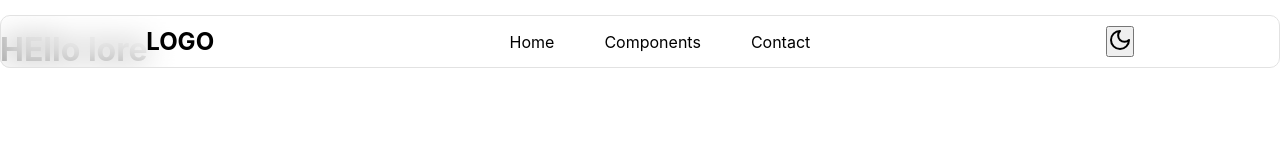
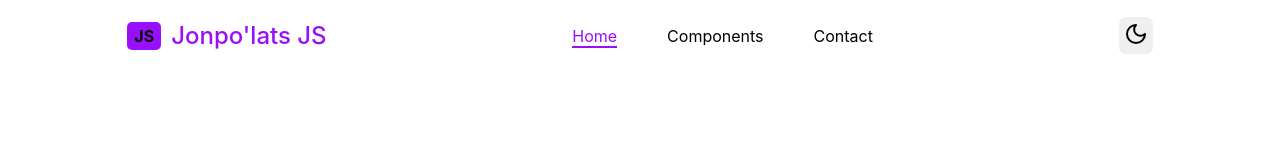
Before and after one commit to Jonpolattt/jonpolattts-work-js, a plain HTML site: page index.html in a window 1280 px wide. Shown: the top 160 px of the page. Drawn offline with Linux system fonts and the light colour scheme.

Commit message:
header ui end

```diff
--- a/assets/css/style.css
+++ b/assets/css/style.css
@@ -2,13 +2,8 @@
   margin: 0;
   padding: 0;
   box-sizing: border-box;
-  font-family:
-    Inter,
-    -apple-system,
-    BlinkMacSystemFont,
-    Segoe UI,
-    sans-serif;
   list-style: none;
+  text-decoration: none;
 }
 
 :root {
@@ -46,12 +41,42 @@
   --sidebar-accent-foreground: oklch(98.5% 0 0);
   --sidebar-border: oklch(26.9% 0 0);
   --sidebar-ring: oklch(43.9% 0 0);
+  --color-red-500: oklch(63.7% 0.237 25.331);
+  --color-orange-500: oklch(70.5% 0.213 47.604);
+  --color-yellow-500: oklch(79.5% 0.184 86.047);
+  --color-green-500: oklch(72.3% 0.219 149.579);
+  --color-emerald-500: oklch(69.6% 0.17 162.48);
+  --color-cyan-500: oklch(71.5% 0.143 215.221);
+  --color-blue-500: oklch(62.3% 0.214 259.815);
+  --color-indigo-500: oklch(58.5% 0.233 277.117);
+  --color-violet-500: oklch(60.6% 0.25 292.717);
+  --color-purple-500: oklch(62.7% 0.265 303.9);
+  --color-purple-600: oklch(55.8% 0.288 302.321);
+  --color-fuchsia-500: oklch(66.7% 0.295 322.15);
+  --color-pink-500: oklch(65.6% 0.241 354.308);
+  --color-rose-500: oklch(64.5% 0.246 16.439);
+  --color-gray-100: oklch(96.7% 0.003 264.542);
+
+  --bg-color: white;
+  --text-color: black;
+  --bg-nav: rgba(255, 255, 255, 0.6);
 }
 
 body {
   /* background-color: var(--background); */
-
+  font-family:
+    Inter,
+    -apple-system,
+    BlinkMacSystemFont,
+    Segoe UI,
+    sans-serif;
   height: 200vh;
+  background-color: var(--bg-color);
+}
+.dark {
+  --bg-color: black;
+  --text-color: white;
+  --bg-nav: rgba(0, 0, 0, 0.6);
 }
 
 .d-flex {
@@ -60,21 +85,54 @@ body {
   justify-content: space-around;
 }
 
+.container {
+  margin: 0 auto;
+  width: 1170px;
+}
+
 /* HEADER */
 header {
-  padding: 15px;
+  height: 100px;
 }
 nav {
-  background-color: #ffffffe8;
-  border: 1px solid rgb(226, 226, 226);
-  border-radius: 10px;
-  padding: 10px;
+  background-color: var(--bg-color);
+  /* border: 1px solid rgb(226, 226, 226); */
+  padding: 17px;
+  background: var(--bg-nav);
+  -webkit-backdrop-filter: blur(15px);
+  backdrop-filter: blur(15px);
+  transition: all 0.3s;
+}
+.fix {
   position: fixed;
+  z-index: 999;
   left: 0;
   right: 0;
-  background: rgba(255, 255, 255, 0.6); /* прозрачность */
-  backdrop-filter: blur(15px); /* размывает задний фон */
-  -webkit-backdrop-filter: blur(15px); /* для Safari */
+  top: 0;
+  box-shadow: 0 4px 20px rgba(0, 0, 0, 0.167);
+}
+nav h2 {
+  font-weight: 500;
+  color: var(--color-purple-600);
+  cursor: pointer;
+}
+nav span {
+  color: var(--text-color);
+  background-color: var(--color-purple-600);
+  padding: 4px 7px;
+  font-weight: bold;
+  border-radius: 5px;
+  margin-right: 10px;
+  cursor: pointer;
+  transition: all 0.3s ease-in-out;
+}
+.nav div span:hover {
+  transform: rotate(180deg);
+}
+
+.nav_active {
+  color: var(--color-purple-600) !important;
+  border-bottom: 2px solid var(--color-purple-600) !important;
 }
 
 nav h1,
@@ -84,3 +142,21 @@ ul li {
 .nav ul li {
   padding: 0px 25px;
 }
+.nav ul li a {
+  color: var(--text-color);
+  transition: all 0.2s;
+}
+.nav ul li a:hover {
+  color: var(--color-purple-600);
+}
+.nav button {
+  border: none;
+  outline: none;
+  padding: 5px;
+  border-radius: 7px;
+  transition: all 0.2s;
+}
+.nav button:hover {
+  transform: scale(103%);
+  background-color: aliceblue;
+}
--- a/assets/js/script.js
+++ b/assets/js/script.js
@@ -0,0 +1,19 @@
+window.addEventListener("DOMContentLoaded", function () {
+  // Dark mode
+  const btnDark = document.querySelector(".darkMode-btn");
+
+  btnDark.addEventListener("click", function () {
+    document.querySelector("body").classList.toggle("dark");
+  });
+
+  // Navbar
+  const nav = document.querySelector(".nav");
+
+  window.addEventListener("scroll", function () {
+    if (window.scrollY >= 1) {
+      nav.classList.add("fix");
+    } else {
+      nav.classList.remove("fix");
+    }
+  });
+});
--- a/index.html
+++ b/index.html
@@ -6,20 +6,27 @@
     <meta name="viewport" content="width=device-width, initial-scale=1.0">
     <!-- STYLE CSS -->
     <link rel="stylesheet" href="./assets/css/style.css">
+    <!-- Font -->
+    <link href="https://fonts.googleapis.com/css2?family=Poppins:wght@300;400;500;600;700&display=swap"
+        rel="stylesheet">
     <title>WORK | PROJECT</title>
 </head>
 
 <body>
     <!-- HEADER -->
     <header>
-        <nav class="nav d-flex">
-            <h1>LOGO</h1>
+        <nav class="nav ">
+            <div class="d-flex">
+                <div class="d-flex">
+                    <span>JS</span>
+                    <h2>Jonpo'lats JS</h2>
+                </div>
                 <ul class="d-flex">
-                <li>Home</li>
-                <li>Components</li>
-                <li>Contact</li>
+                    <li><a href="#" class="nav_active">Home</a></li>
+                    <li><a href="#">Components</a></li>
+                    <li><a href="#">Contact</a></li>
                 </ul>
-            <button type="button">
+                <button type="button" class="darkMode-btn">
                     <svg xmlns="http://www.w3.org/2000/svg" width="24" height="24" viewBox="0 0 24 24" fill="none"
                         stroke="currentColor" stroke-width="2" stroke-linecap="round" stroke-linejoin="round"
                         class="lucide lucide-moon w-5 h-5">
@@ -39,10 +46,16 @@
                         <path d="m19.07 4.93-1.41 1.41"></path>
                     </svg> -->
                 </button>
+            </div>
         </nav>
     </header>
 
-    <h1>HEllo lore</h1>
+    <main>
+        <div class="container">
+    <h1 style="color: white;">HEllo lore lore</h1>
+
+        </div>
+    </main>
     <!--/ HEADER -->
 
 
```
Lines whose indentation alone changed are shown as unchanged.
